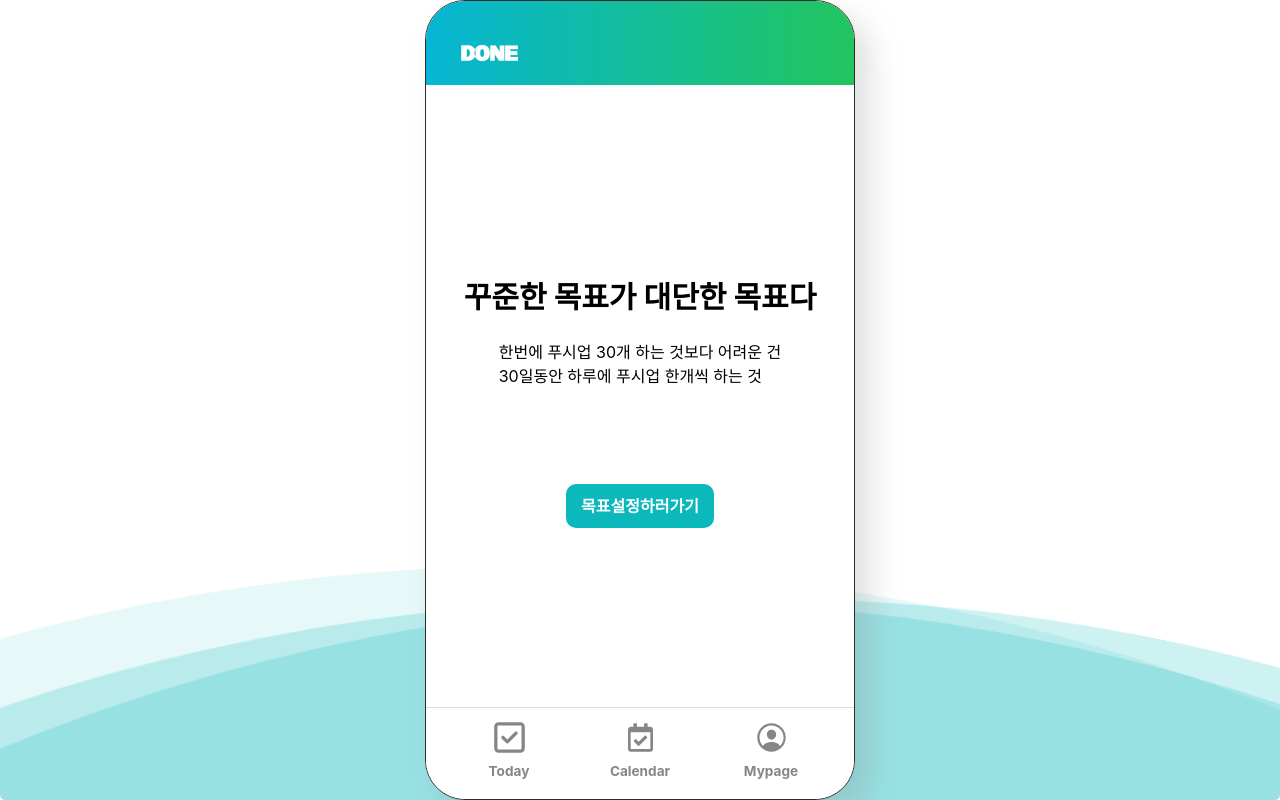
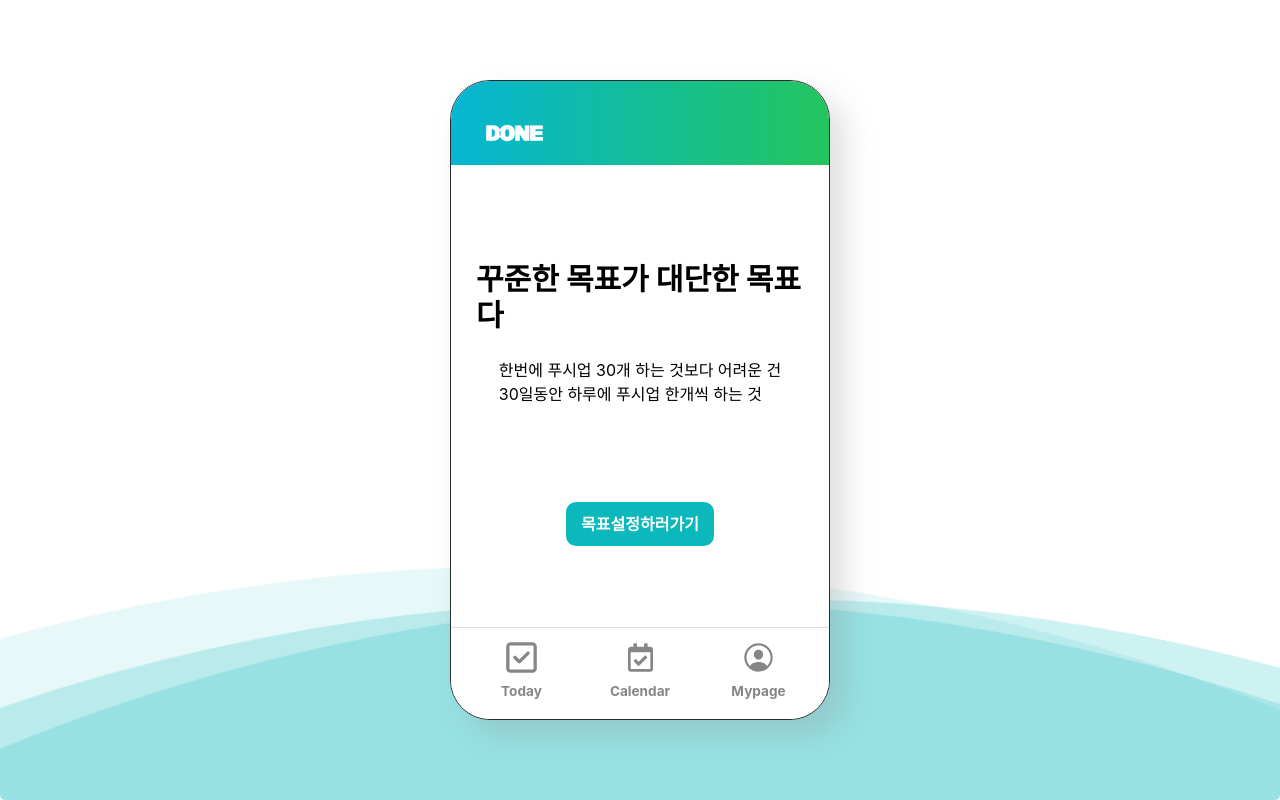
Before and after one commit to Wooin-dev/dailyone_web, a React (Create React App) app: page /start in a window 1280 px wide. Built offline with nearby package versions, Linux system fonts and the light colour scheme; no server answers.

Commit message:
Deploy : 도커세팅 & 개발,배포별 환경변수 설정  - .env 파일별 API BaseURI를 조건별 다르게 설정    - 로컬에서는 로컬로 요청    - 배포될때는 서버 컨테이너로 요청

```diff
--- a/src/constants/ApiEndpoint.js
+++ b/src/constants/ApiEndpoint.js
@@ -1,4 +1,4 @@
-export const BASE_URI = "http://127.0.0.1:8080" //TODO : 배포후 환경에 따른 분기 설정 (로컬/실서버)
+export const BASE_URI = process.env.REACT_APP_API_BASE_URI
 const API_VERSION = "v1";
 
 // USERS
--- a/src/css/global.css
+++ b/src/css/global.css
@@ -22,12 +22,14 @@
     }
 
     .main-container {
-        /*width: 100%;*/
-        height: 90vh;
-        width: 95vw; /* 최소 너비 설정 */
+        width: 90vw; /* 최소 너비 설정 */
+        min-width: 300px; /* 최대 너비 설정 */
+        max-width: 380px; /* 최대 너비 설정 */
+
+        height: 80vh;
         max-height: 900px; /* 최소 높이 설정 */
-        min-height: 800px; /* 최소 높이 설정 */
-        max-width: 430px; /* 최대 너비 설정 */
+        min-height: 600px; /* 최소 높이 설정 */
+
         overflow: hidden;
         display: flex;
         flex-direction: column;
```
Also changed, not shown: 2 other files (tests, documents, lock files or other folders).
